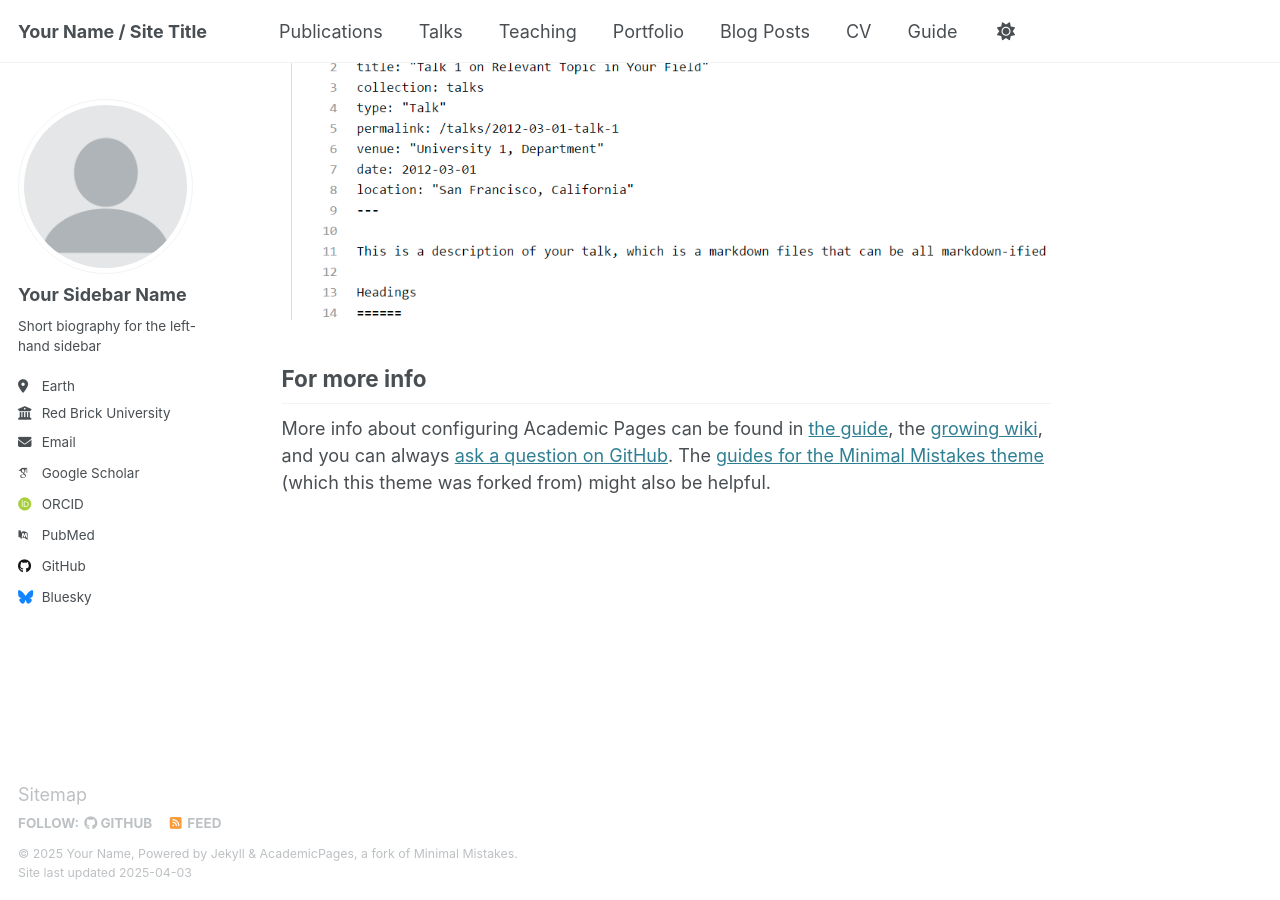
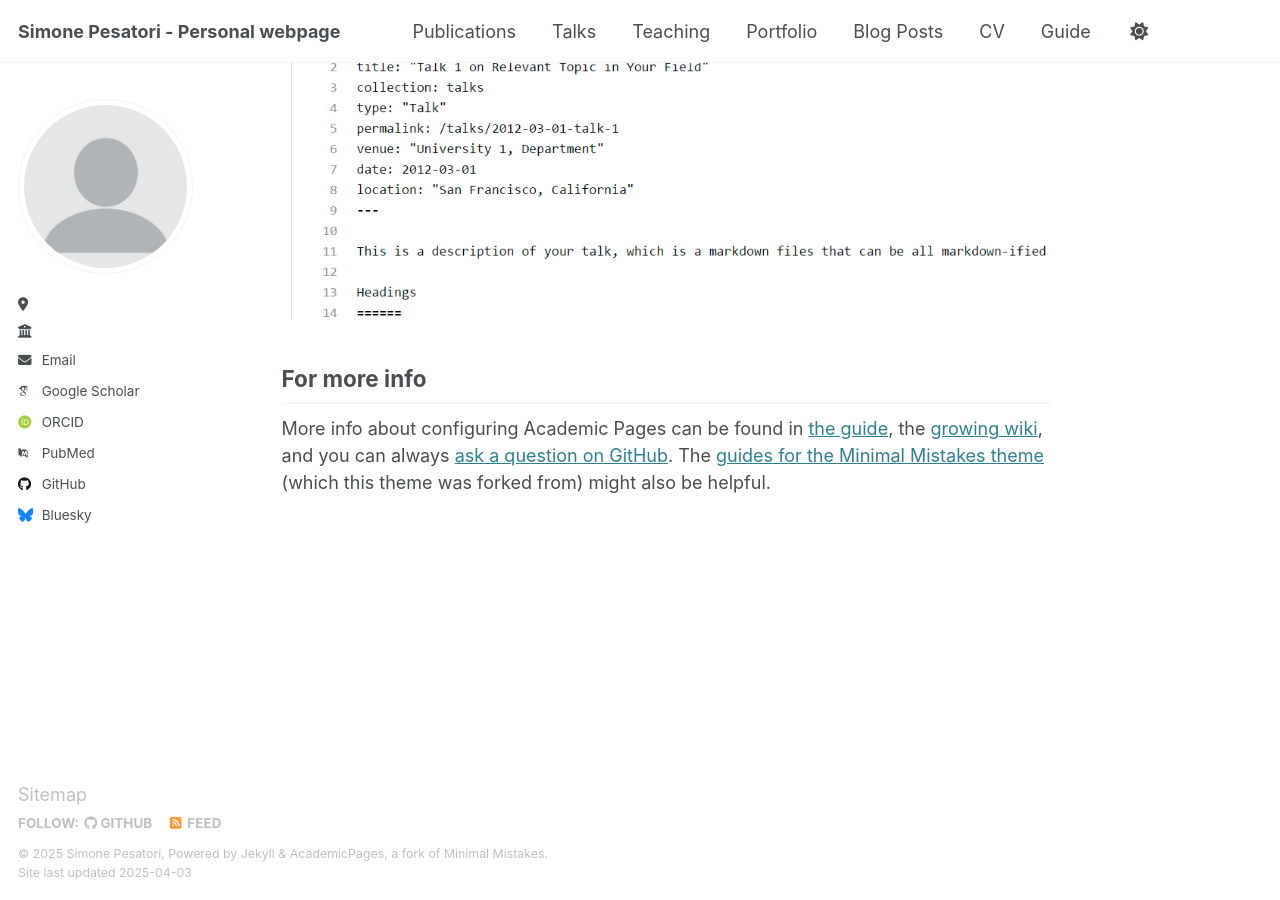
Before and after one commit to simonepesatori/simonepesatori.github.io, a Jekyll site: the page built from _pages/about.md, in a window 1280 px wide and 900 px high, scrolled down 2635 px. Built offline with Jekyll 4.4.1, drawn with Linux system fonts in a browser that asks for light colours; some web fonts are replaced.

Commit message:
Update _config.yml

```diff
--- a/_config.yml
+++ b/_config.yml
@@ -9,10 +9,10 @@
 # Basic Site Settings
 locale                   : "en-US"
 site_theme               : "default"
-title                    : "Your Name / Site Title"
+title                    : "Simone Pesatori - Personal webpage"
 title_separator          : "-"
-name                     : &name "Your Name"
-description              : &description "personal description"
+name                     : &name "Simone Pesatori"
+description              : &description "I obtained my PhD at the University of Roma Tre in March 2025"
 url                      : https://academicpages.github.io # the base hostname & protocol for your site e.g. "https://[your GitHub username].github.io"
 baseurl                  : "" # the subpath of your site, e.g. "/blog"
 repository               : "academicpages/academicpages.github.io"
@@ -23,11 +23,11 @@ repository               : "academicpages/academicpages.github.io"
 author:
   # Biographic information
   avatar           : "profile.png"
-  name             : "Your Sidebar Name"
+  name             : ""
   pronouns         : # example: "she/her"
-  bio              : "Short biography for the left-hand sidebar"
-  location         : "Earth"
-  employer         : "Red Brick University"
+  bio              : ""
+  location         : ""
+  employer         : ""
   uri              : # URL
   email            : "none@example.org"
 
```
